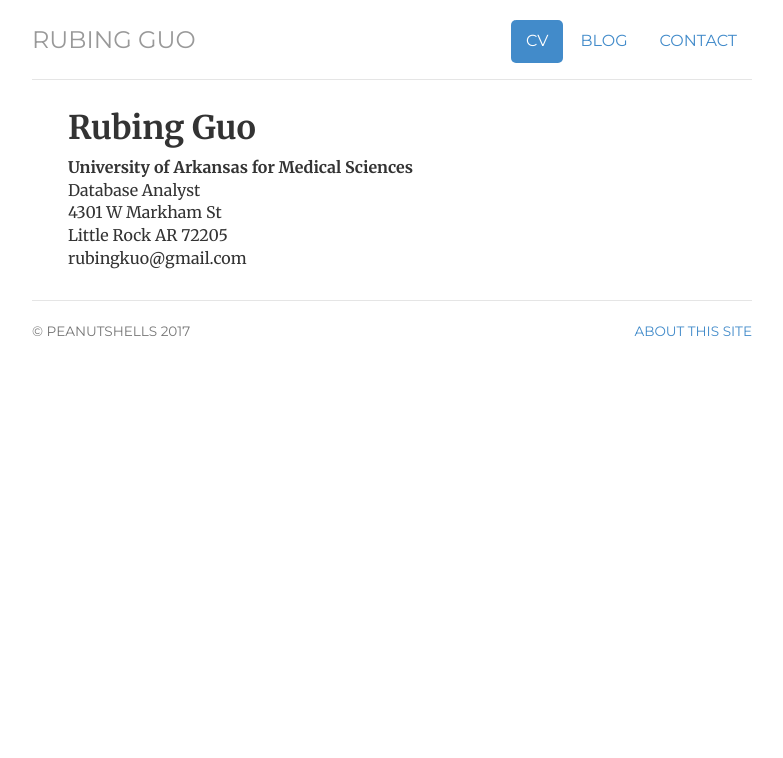
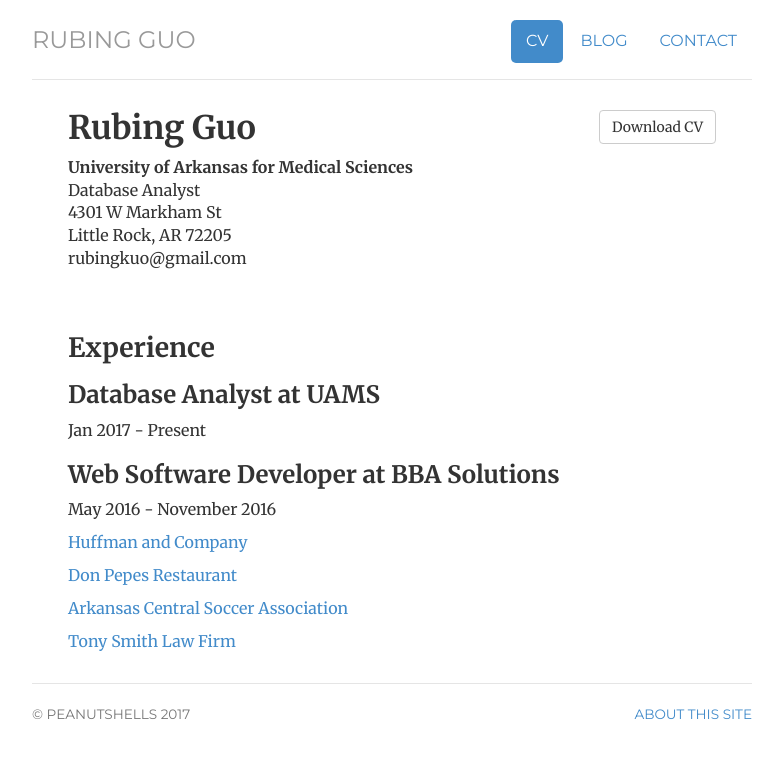
Before and after one commit to flower-joke/peanutshells.github.io, a Jekyll site: the page built from cv/index.html, in a window 1280 px wide. Shown: the top 758 px of the page, without its empty margins (248-1031 px from the left). Built offline with Jekyll 4.4.1, drawn with Linux system fonts in a browser that asks for light colours.

Commit message:
Update index.html

```diff
--- a/cv/index.html
+++ b/cv/index.html
@@ -9,17 +9,28 @@
 description: Current CV for Rubing Guo
 ---
 <div class="cv">
-	<!--<a href="/files/McGlone-CV-2015.pdf" class="btn btn-default pull-right" title="Download CV as PDF">Download CV</a>-->
+	<a href="/files/RubingGuo-CV-2017.pdf" class="btn btn-default pull-right" title="Download CV as PDF">Download CV</a>
 				<div itemscope itemtype="http://data-vocabulary.org/Person">
 				<span itemprop="name"><h1>Rubing Guo</h1></span>
 				<address>
 				<span itemprop="affiliation"><strong>University of Arkansas for Medical Sciences</strong><br></span>
 				<span itemprop="affiliation">Database Analyst<br></span>
 				4301 W Markham St<br>
-				Little Rock AR 72205<br>
+				Little Rock, AR 72205<br>
 				<!--<abbr title="phone">P:</abbr> (734) 763-4260<br>-->
 				<span class="obfuscate">moc.<span>null</span>liamg@oukgnibur</span>
-				</address>
+				</address><br>
+				<h2>Experience</h2>
+				<div class = "cv-experience">
+					<h3>Database Analyst at UAMS</h3>
+					<p>Jan 2017 - Present</p>
+					<h3>Web Software Developer at BBA Solutions</h3>
+					<p>May 2016 - November 2016</p>
+					<p><a href = "http://huffmanandcompany.com">Huffman and Company</a></p>
+					<p><a href = "http://don-pepes.com">Don Pepes Restaurant</a></p>
+					<p><a href = "http://rubingguo.com">Arkansas Central Soccer Association</a></p>
+					<p><a href = "http://tonysmithlaw.com">Tony Smith Law Firm</a></p>
+				</div>
 				</div>
 
 
```
